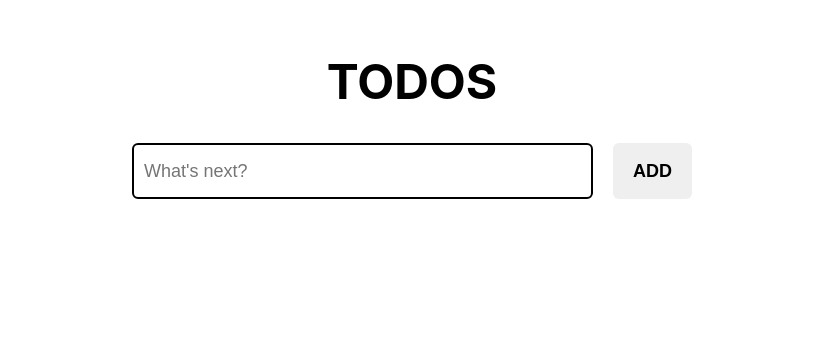
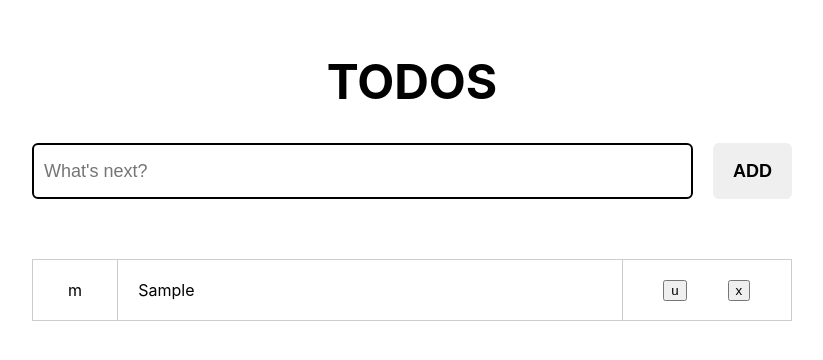
Before and after one commit to AlexanderShpilka/todo, a React (Create React App) app: page / in a window 1280 px wide. Both pictures are taken after typing "Sample" into the empty fields and a click on the button "ADD". Shown: the top 360 px of the page, without its empty margins (228-1051 px from the left). Built offline with nearby package versions, Linux system fonts and the light colour scheme; the HTML template or start-up script is replaced by a standard one.

Commit message:
add todo item component

```diff
--- a/src/App.jsx
+++ b/src/App.jsx
@@ -1,7 +1,8 @@
 import { useState } from 'react';
 import { v4 as uuidv4 } from 'uuid';
 import { CreateTodo } from './components/CreateTodo';
-import './App.css';
+import { TodoItem } from './components/TodoItem';
+import styles from './App.module.css';
 
 function App() {
   const [todos, setTodos] = useState([]);
@@ -16,9 +17,17 @@ function App() {
   };
 
   return (
-    <div className='app-container'>
-      <h1 className='app-title'>Todos</h1>
-      <CreateTodo onTodoCreate={addTodo} />
+    <div className={styles.container}>
+      <h1 className={styles.title}>Todos</h1>
+      <CreateTodo onTodoCreate={addTodo} className={styles.createTodo} />
+      {todos.map((todo) => (
+        <TodoItem
+          key={todo.id}
+          title={todo.title}
+          completed={todo.completed}
+          className={styles.todoItem}
+        />
+      ))}
     </div>
   );
 }
--- a/src/App.css
+++ b/src/App.module.css
@@ -1,18 +1,26 @@
-.app-container {
+.container {
   padding: 20px;
-  max-width: 600px;
+  max-width: 800px;
   margin-right: auto;
   margin-left: auto;
 }
 
-.app-title {
+.title {
   font-size: 32px;
   text-align: center;
   text-transform: uppercase;
 }
 
+.createTodo {
+  margin-bottom: 60px;
+}
+
+.todoItem {
+  margin-bottom: 16px;
+}
+
 @media (min-width: 768px) {
-  .app-title {
+  .title {
     font-size: 48px;
   }
 }
--- a/src/components/CreateTodo/CreateTodo.jsx
+++ b/src/components/CreateTodo/CreateTodo.jsx
@@ -1,7 +1,7 @@
 import { useCallback, useState } from 'react';
-import './CreateTodo.css';
+import styles from './CreateTodo.module.css';
 
-export const CreateTodo = ({ onTodoCreate }) => {
+export const CreateTodo = ({ onTodoCreate, className }) => {
   const [todoTitle, setTodoTitle] = useState('');
 
   const handleTodoTitleChange = useCallback((event) => {
@@ -15,15 +15,15 @@ export const CreateTodo = ({ onTodoCreate }) => {
   };
 
   return (
-    <form onSubmit={handleAddTodo} className='create-todo-container'>
+    <form onSubmit={handleAddTodo} className={`${styles.container} ${className ? className : ''}`}>
       <input
         type='text'
         value={todoTitle}
         onChange={handleTodoTitleChange}
         placeholder="What's next?"
-        className='input'
+        className={styles.input}
       />
-      <button className='add-todo-button'>Add</button>
+      <button className={styles.addButton}>Add</button>
     </form>
   );
 };
--- a/src/components/CreateTodo/CreateTodo.css
+++ b/src/components/CreateTodo/CreateTodo.module.css
@@ -1,4 +1,4 @@
-.create-todo-container {
+.container {
     display: flex;
     flex-direction: column;
 }
@@ -13,7 +13,7 @@
     margin-bottom: 24px;
 }
 
-.add-todo-button {
+.addButton {
     min-height: 56px;
     padding: 10px 20px;
     border: none;
@@ -24,7 +24,7 @@
 }
 
 @media (min-width: 768px) {
-    .create-todo-container {
+    .container {
         flex-direction: row;
     }
 
--- /dev/null
+++ b/src/components/TodoItem/TodoItem.jsx
@@ -0,0 +1,14 @@
+import styles from './TodoItem.module.css';
+
+export const TodoItem = ({ title, completed, className }) => {
+  return (
+    <div className={`${styles.container} ${className ? className : ''}`}>
+      <div className={styles.drag}>m</div>
+      <p className={styles.title}>{title}</p>
+      <div className={styles.actions}>
+        <button>u</button>
+        <button>x</button>
+      </div>
+    </div>
+  );
+};
--- /dev/null
+++ b/src/components/TodoItem/TodoItem.module.css
@@ -0,0 +1,26 @@
+.container {
+    display: grid;
+    grid-template-columns: 1fr 6fr 2fr;
+    border: 1px solid #ccc;
+    align-items: center;
+}
+
+.drag {
+    align-self: stretch;
+    display: flex;
+    justify-content: center;
+    align-items: center;
+    cursor: move;
+}
+
+.title {
+    padding: 20px;
+    margin: 0;
+    border-right: 1px solid #ccc;
+    border-left: 1px solid #ccc;
+}
+
+.actions {
+    display: flex;
+    justify-content: space-evenly;
+}
--- /dev/null
+++ b/src/components/TodoItem/index.js
@@ -0,0 +1 @@
+export * from './TodoItem';
```
